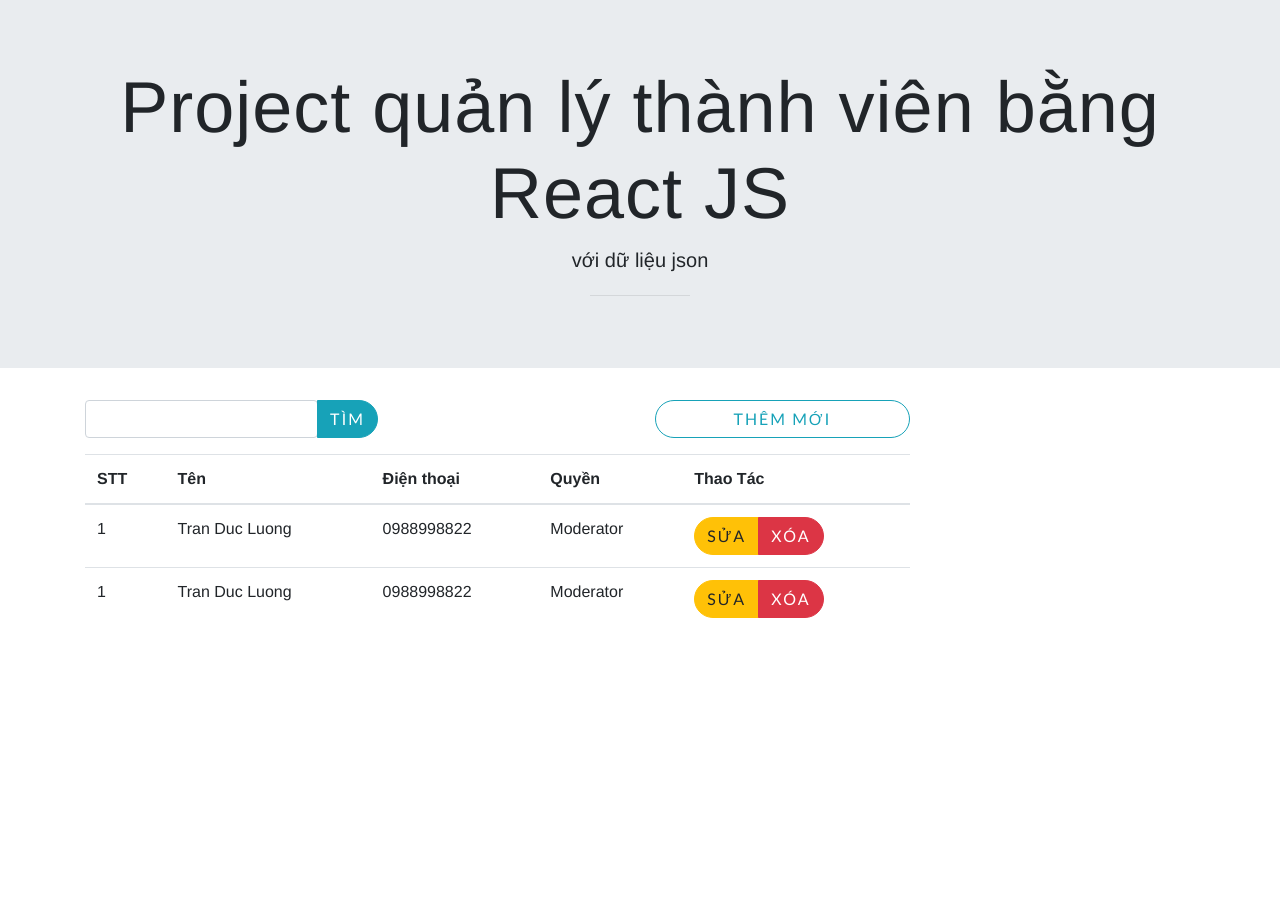
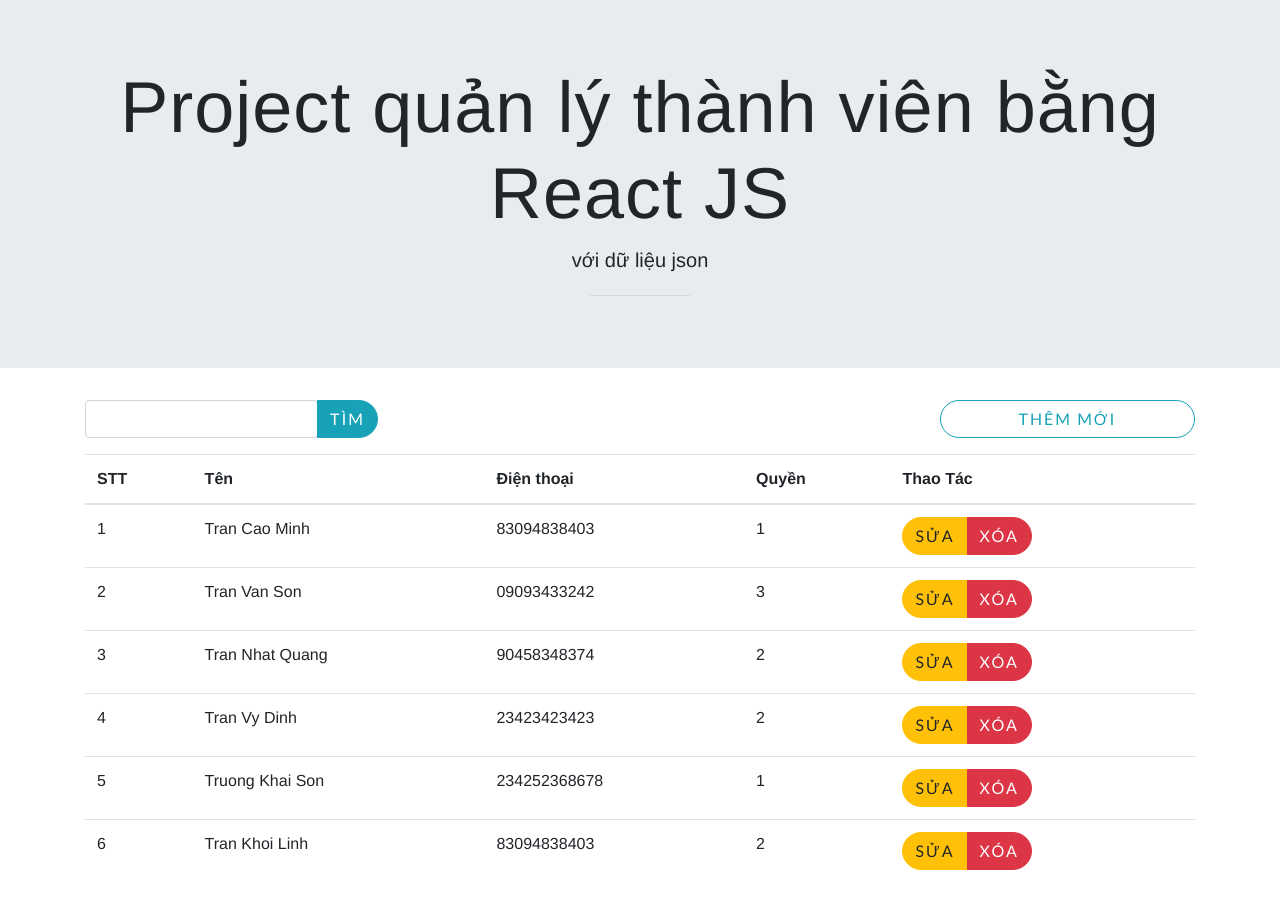
Before and after one commit to cofeciao/react-form-edit, a React (Create React App) app: page / in a window 1280 px wide. Before the commit the page ends 800 px from the top, so only its background shows below. Built offline with nearby package versions, Linux system fonts and the light colour scheme; a web font is replaced by a local one.

Commit message:
code upload

```diff
--- a/src/component/AddUser.js
+++ b/src/component/AddUser.js
@@ -3,12 +3,12 @@
 class AddUser extends Component {
     constructor(props) {
         super(props);
-
     }
 
     hienthiform = () => {
         if (this.props.hienthiform === true) {
             return (
+                <div className="col-12">
                     <div className="card border-primary mb-3 mt-2">
                         <div className="card-header">Thêm mới user vào hệ thống</div>
                         <div className="card-body text-primary">
@@ -31,16 +31,18 @@
                             </div>
                         </div>
                     </div>
+                </div>
             );
         }
     }
 
     render() {
-        console.log('adduser : ' + this.props.hienthiform)
+        // console.log('adduser : ' + this.props.hienthiform)
         return (
-            <div className="col-3">
+            <div>
                     {this.hienthiform()}
             </div>
+
         );
     }
 }
--- a/src/component/App.js
+++ b/src/component/App.js
@@ -5,42 +5,59 @@
 import Search from "./Search";
 import DataTable from "./DataTable";
 import AddUser from "./AddUser";
+import DataUser from './DataUser.json';
 
 class App extends Component{
     constructor(props) {
         super(props);
         this.state = {
-            hienthiform: false
+            hienthiform: false,
+            data: DataUser,
+            keySearch: ''
         }
     }
 
-    // addUser = () => {
-    //     this.setState({
-    //         hienthiform: !this.state.hienthiform
-    //     })
-    //     return this.state.hienthiform;
-    // }
-
-    click = () => {
+    clickForm = () => {
         this.setState({
             hienthiform: !this.state.hienthiform
         })
     }
 
+    submitSearch = (dl) => {
+        this.setState({
+            keySearch: dl
+        });
+    }
+
+    editUser = (id) => {
+        console.log(id);
+        this.state.data.forEach((item) => {
+            if (item.id === id){
+
+            }
+        })
+    }
+
     render() {
-        // console.log(this.state.hienthiform);
+        var arrSearch = [];
+        this.state.data.forEach((item) => {
+            if (item.ten.indexOf(this.state.keySearch) !== -1){
+               arrSearch.push(item);
+            }
+        })
+
         return (
             <div>
-                <Header></Header>
-                <div className="searchForm">
+                <Header/>
+                {/*<div className="searchForm">*/}
                     <div className="container">
                         <div className="row">
-                            <Search onOff={this.state.hienthiform} hienthiform={() => {this.click()}}></Search>
-                            <DataTable></DataTable>
-                            <AddUser hienthiform={this.state.hienthiform}></AddUser>
+                            <Search submitSearch={(dl) => {this.submitSearch(dl)}} onOff={this.state.hienthiform} hienthiform={() => {this.clickForm()}}/>
+                            <DataTable editUser={(id) => {this.editUser(id)}} data={arrSearch}/>
+                            <AddUser hienthiform={this.state.hienthiform}/>
                         </div>
                     </div>
-                </div>
+                {/*</div>*/}
             </div>
         );
     }
--- a/src/component/DataTable.js
+++ b/src/component/DataTable.js
@@ -1,9 +1,49 @@
 import React, {Component} from 'react';
 
 class DataTable extends Component {
+
+    user = () => this.props.data.map((value,key) => {
+        // console.log(value);
+        return (
+            <tr>
+                <td>{value.id}</td>
+                <td>{value.ten}</td>
+                <td>{value.dienthoai}</td>
+                <td>{value.quyen}</td>
+                <td>
+                    <div className="btn-group">
+                        <div value={value.id} className="btn btn-warning sua"><i className="fa fa-edit" /> Sửa</div>
+                        <div className="btn btn-danger xoa"><i className="fa fa-delete" /> Xóa</div>
+                    </div>
+                </td>
+            </tr>
+        )
+    })
+
+    // formEdit = (id) => {
+    //     if (id !== ''){
+    //         return (
+    //             <tr>
+    //                 <input type="text"/>
+    //                 <input type="text"/>
+    //                 <input type="text"/>
+    //                 <input type="text"/>
+    //                 <td>
+    //                     <div className="btn-group">
+    //                         <div value={value.id} onClick={() => {this.formEdit(value.id)}} className="btn btn-warning sua"><i className="fa fa-edit" /> Sửa</div>
+    //                         <div className="btn btn-danger xoa"><i className="fa fa-delete" /> Xóa</div>
+    //                     </div>
+    //                 </td>
+    //             </tr>
+    //         )
+    //     }
+    // }
+
+
+
     render() {
         return (
-            <div className="col-9">
+            <div className="col">
                 <table className="table table-stripped table-hover">
                 <thead>
                     <tr>
@@ -15,30 +55,7 @@
                     </tr>
                 </thead>
                 <tbody>
-                <tr>
-                    <td>1</td>
-                    <td>Tran Duc Luong</td>
-                    <td>0988998822</td>
-                    <td>Moderator</td>
-                    <td>
-                        <div className="btn-group">
-                            <div className="btn btn-warning sua"><i className="fa fa-edit" /> Sửa</div>
-                            <div className="btn btn-danger xoa"><i className="fa fa-delete" /> Xóa</div>
-                        </div>
-                    </td>
-                </tr>
-                <tr>
-                    <td>1</td>
-                    <td>Tran Duc Luong</td>
-                    <td>0988998822</td>
-                    <td>Moderator</td>
-                    <td>
-                        <div className="btn-group">
-                            <div className="btn btn-warning sua"><i className="fa fa-edit" /> Sửa</div>
-                            <div className="btn btn-danger xoa"><i className="fa fa-delete" /> Xóa</div>
-                        </div>
-                    </td>
-                </tr>
+                    {this.user()}
                 </tbody>
                 </table>
             </div>
--- /dev/null
+++ b/src/component/DataUser.json
@@ -0,0 +1,38 @@
+[
+  {
+    "id": 1,
+    "ten": "Tran Cao Minh",
+    "dienthoai": "83094838403",
+    "quyen": 1
+  },
+  {
+    "id": 2,
+    "ten": "Tran Van Son",
+    "dienthoai": "09093433242",
+    "quyen": 3
+  },
+  {
+    "id": 3,
+    "ten": "Tran Nhat Quang",
+    "dienthoai": "90458348374",
+    "quyen": 2
+  },
+  {
+    "id": 4,
+    "ten": "Tran Vy Dinh",
+    "dienthoai": "23423423423",
+    "quyen": 2
+  },
+  {
+    "id": 5,
+    "ten": "Truong Khai Son",
+    "dienthoai": "234252368678",
+    "quyen": 1
+  },
+  {
+    "id": 6,
+    "ten": "Tran Khoi Linh",
+    "dienthoai": "83094838403",
+    "quyen": 2
+  }
+]
--- a/src/component/Search.js
+++ b/src/component/Search.js
@@ -4,13 +4,16 @@
     constructor(props) {
         super(props);
         this.state = {
-            // trangthainut : true
+            tempSearch: ''
         }
     }
 
-    // thaydoitrangthai = () => {
-    //     this.props.hienthiform = !this.props.hienthiform
-    // }
+    textSearch = (event) => {
+        this.setState({
+            tempSearch: event.target.value
+        });
+        this.props.submitSearch(this.state.tempSearch);
+    }
 
     template = () => {
         if (this.props.onOff === false)
@@ -20,18 +23,19 @@
     }
 
     render() {
-        // console.log(this.props.onOff)
+        // console.log(this.state.tempSearch);
         return (
                 <div className="col-12">
                     <div className="row">
                         <div className="col-6">
                             <div className="form-group">
                                 <div className="btn-group">
-                                    <input type="text" className="form-control"/>
-                                    <div className="btn btn-info">Tìm</div>
+                                    <input onChange={(event) => {this.textSearch(event)}} type="text" className="form-control"/>
+                                    <div onClick={() => {this.props.submitSearch(this.state.tempSearch)}} className="btn btn-info">Tìm</div>
                                 </div>
                             </div>
                         </div>
+                        <div className="col-3"></div>
                         <div className="col-3">
                             {this.template()}
                         </div>
```
Lines whose indentation alone changed are shown as unchanged.
